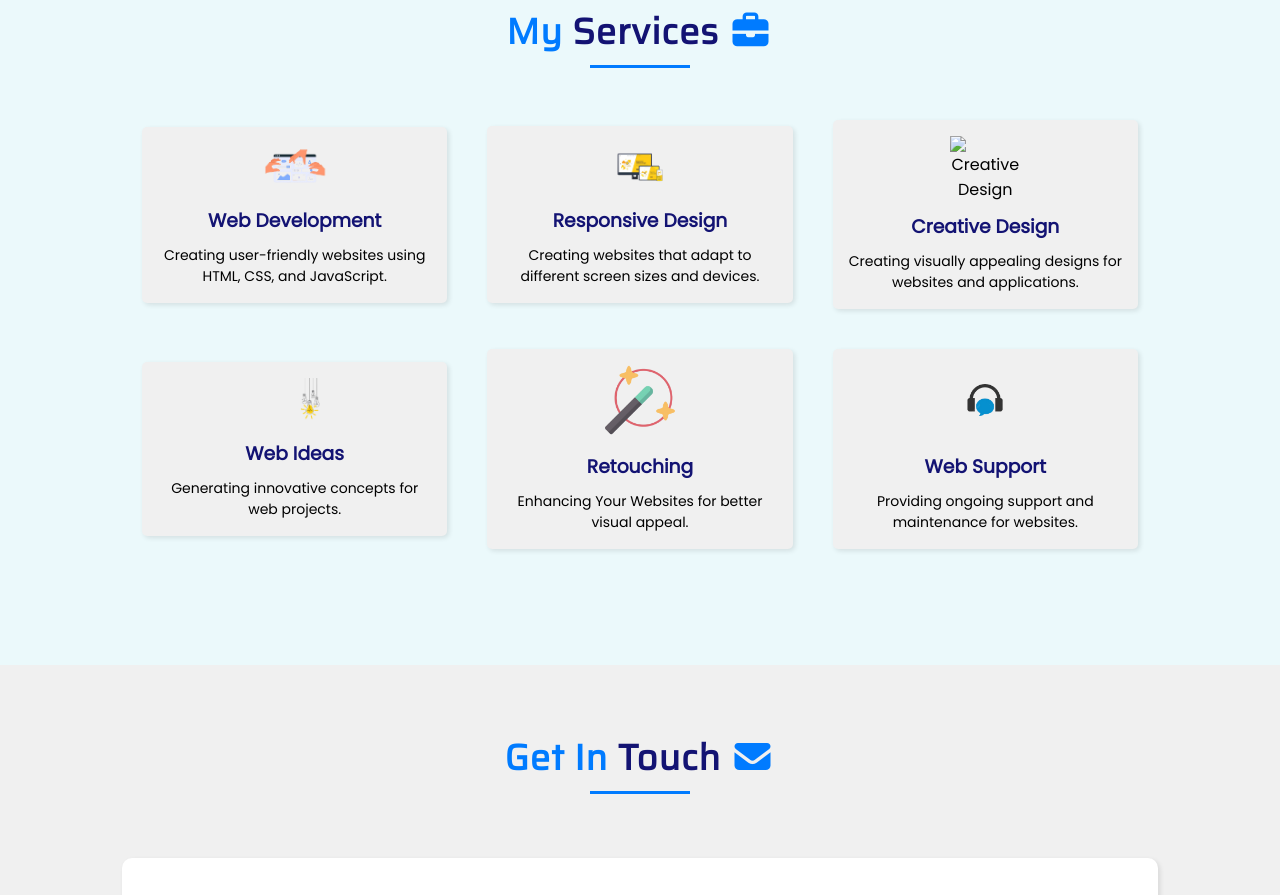
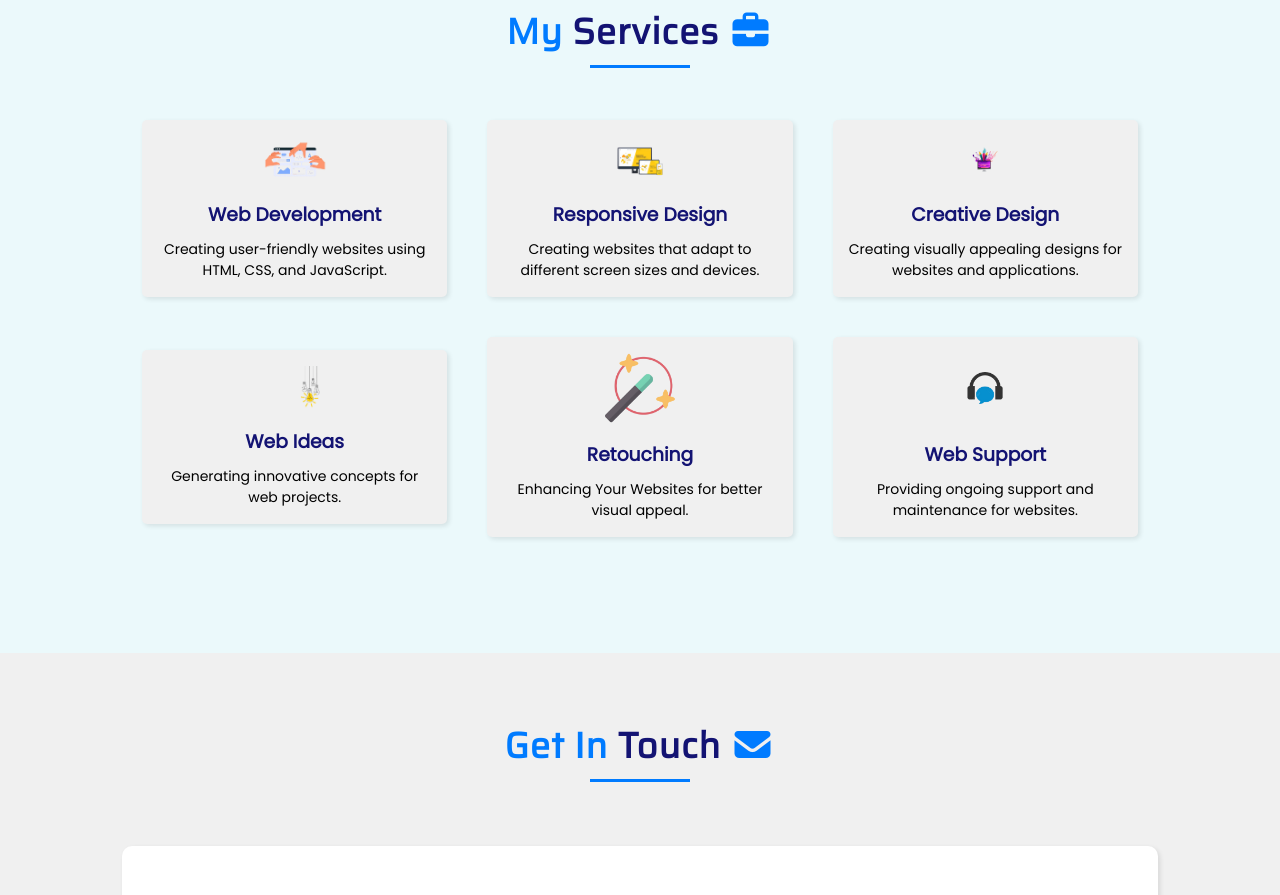
Before and after one commit to ahmedsaleh19/Ahmed-Portfolio, a plain HTML site: page index.html in a window 1280 px wide. Shown: the part 1817-2712 px from the top of the page. Drawn offline with Linux system fonts and the light colour scheme.

Commit message:
Fix HTML encoding issues in index.html

```diff
--- a/index.html
+++ b/index.html
@@ -126,7 +126,7 @@
                         <p>Creating websites that adapt to different screen sizes and devices.</p>
                     </div>
                     <div class="item">
-                        <img src="./img/creative.png" alt="Creative Design">
+                        <img src="./img/website_creative.png" alt="Creative Design">
                         <h3>Creative Design</h3>
                         <p>Creating visually appealing designs for websites and applications.</p>
                     </div>
```
